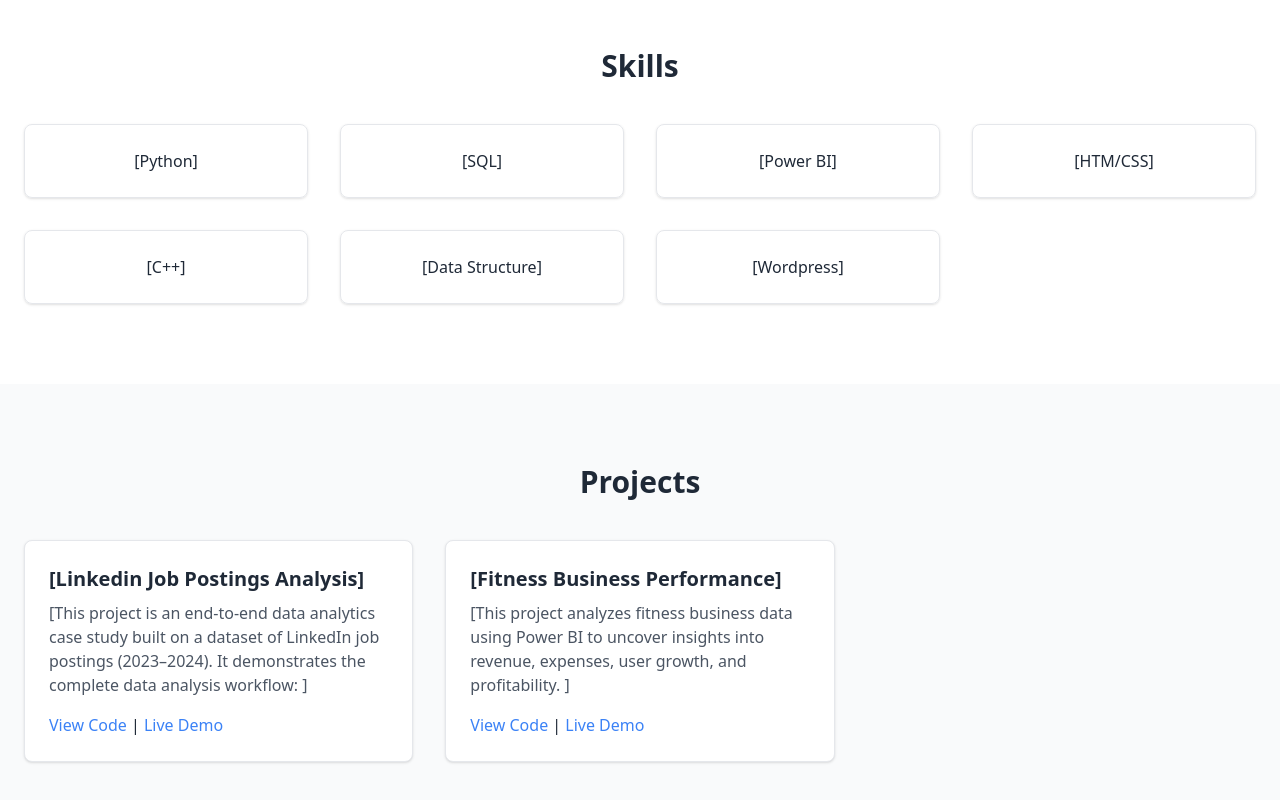
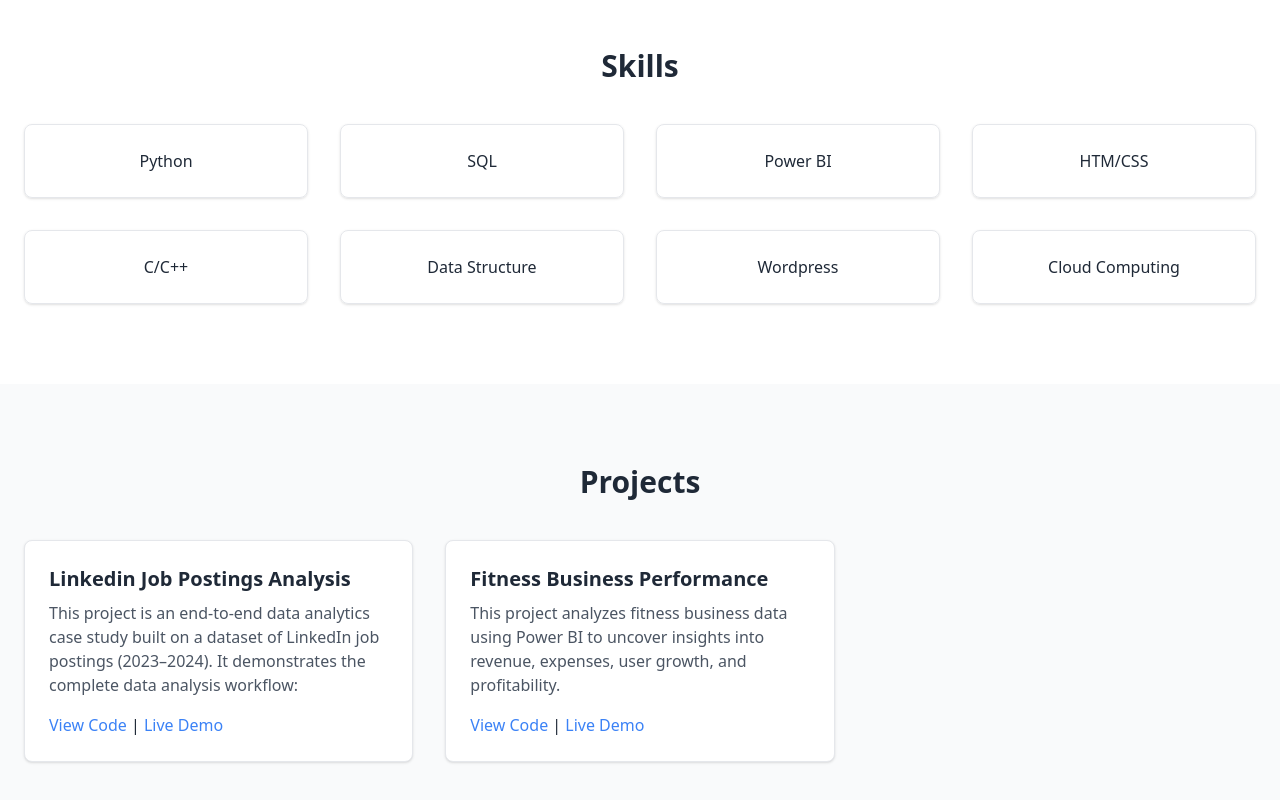
Before and after one commit to rafik99/Portfolio, a plain HTML site: page index.html in a window 1280 px wide. Shown: the part 1260-2060 px from the top of the page. Drawn offline with nearby package versions, Linux system fonts and the light colour scheme.

Commit message:
Update index.html

```diff
--- a/index.html
+++ b/index.html
@@ -11,7 +11,7 @@
   <!-- Navbar -->
   <header class="fixed top-0 left-0 w-full bg-white shadow z-50">
     <nav class="container mx-auto flex justify-between items-center py-4 px-6">
-      <h1 class="text-xl font-bold">[Your Name]</h1>
+      <h1 class="text-xl font-bold">Mahammad Rafik</h1>
       <ul class="flex space-x-6">
         <li><a href="#home" class="hover:text-blue-500">Home</a></li>
         <li><a href="#about" class="hover:text-blue-500">About</a></li>
@@ -25,8 +25,8 @@
 
   <!-- Hero Section -->
   <section id="home" class="h-screen flex flex-col justify-center items-center text-center px-6">
-    <h2 class="text-4xl md:text-6xl font-bold mb-4">Hi, I'm [Mahammad Rafik]</h2>
-    <p class="text-lg md:text-xl text-gray-600 mb-6">[Tech Enthusiast | Exploring Development & Data Analytics]</p>
+    <h2 class="text-4xl md:text-6xl font-bold mb-4">Hi, I'm Mahammad Rafik</h2>
+    <p class="text-lg md:text-xl text-gray-600 mb-6">Tech Enthusiast | Exploring Development & Data Analytics</p>
     <a href="#projects" class="px-6 py-3 bg-blue-500 text-white rounded-lg shadow hover:bg-blue-600">View My Work</a>
   </section>
 
@@ -34,14 +34,14 @@
   <section id="about" class="py-20 bg-gray-50 px-6">
     <div class="container mx-auto text-center max-w-3xl">
       <h3 class="text-3xl font-bold mb-6">About Me</h3>
-      <p class="text-gray-600 leading-relaxed">[I am a Computer Science Engineering graduate (2024) with a strong interest in both Data Analytics and Technology.
+      <p class="text-gray-600 leading-relaxed">I am a Computer Science Engineering graduate (2024) with a strong interest in both Data Analytics and Technology.
 With skills in SQL, Python, Excel, and Power BI, I enjoy working with data to uncover insights, create dashboards, and support business decision-making.
 
 Alongside analytics, I also have 1.5 years of hands-on experience in WordPress development, where I contributed to building and customizing websites, improving user experiences, and solving technical challenges.
 
 I am a continuous learner with a problem-solving mindset, eager to apply my skills in data and technology to real-world projects.
 My goal is to grow in a forward-looking organization where I can contribute to impactful solutions and advance my career in the tech domain.
-]</p>
+</p>
     </div>
   </section>
 
@@ -50,13 +50,14 @@ My goal is to grow in a forward-looking organization where I can contribute to i
     <div class="container mx-auto text-center">
       <h3 class="text-3xl font-bold mb-10">Skills</h3>
       <div class="grid grid-cols-2 sm:grid-cols-3 md:grid-cols-4 gap-8">
-        <div class="p-6 border rounded-lg shadow hover:shadow-lg">[Python]</div>
-        <div class="p-6 border rounded-lg shadow hover:shadow-lg">[SQL]</div>
-        <div class="p-6 border rounded-lg shadow hover:shadow-lg">[Power BI]</div>
-        <div class="p-6 border rounded-lg shadow hover:shadow-lg">[HTM/CSS]</div>
-        <div class="p-6 border rounded-lg shadow hover:shadow-lg">[C++]</div>
-        <div class="p-6 border rounded-lg shadow hover:shadow-lg">[Data Structure]</div>
-        <div class="p-6 border rounded-lg shadow hover:shadow-lg">[Wordpress]</div>
+        <div class="p-6 border rounded-lg shadow hover:shadow-lg">Python</div>
+        <div class="p-6 border rounded-lg shadow hover:shadow-lg">SQL</div>
+        <div class="p-6 border rounded-lg shadow hover:shadow-lg">Power BI</div>
+        <div class="p-6 border rounded-lg shadow hover:shadow-lg">HTM/CSS</div>
+        <div class="p-6 border rounded-lg shadow hover:shadow-lg">C/C++</div>
+        <div class="p-6 border rounded-lg shadow hover:shadow-lg">Data Structure</div>
+        <div class="p-6 border rounded-lg shadow hover:shadow-lg">Wordpress</div>
+        <div class="p-6 border rounded-lg shadow hover:shadow-lg">Cloud Computing</div>
 
       </div>
     </div>
@@ -70,20 +71,20 @@ My goal is to grow in a forward-looking organization where I can contribute to i
 
         <!-- Project Card -->
         <div class="bg-white border rounded-lg shadow hover:shadow-xl p-6 text-left">
-          <h4 class="text-xl font-semibold mb-2">[Linkedin Job Postings Analysis]</h4>
-          <p class="text-gray-600 mb-4">[This project is an end-to-end data analytics case study built on a dataset of LinkedIn job postings (2023–2024). It demonstrates the complete data analysis workflow:
+          <h4 class="text-xl font-semibold mb-2">Linkedin Job Postings Analysis</h4>
+          <p class="text-gray-600 mb-4">This project is an end-to-end data analytics case study built on a dataset of LinkedIn job postings (2023–2024). It demonstrates the complete data analysis workflow:
 
-]</p>
+</p>
           <a href="[https://github.com/rafik99/Linkedin_Job_Postings_Analysis-/blob/main/Linkedln_job_Postings_Analytics_2023-24_PROJECT%20(1).ipynb]" target="_blank" class="text-blue-500 hover:underline">View Code</a> |
           <a href="[https://github.com/rafik99/Linkedin_Job_Postings_Analysis]" target="_blank" class="text-blue-500 hover:underline">Live Demo</a>
         </div>
 
          <!-- Project Card -->
         <div class="bg-white border rounded-lg shadow hover:shadow-xl p-6 text-left">
-          <h4 class="text-xl font-semibold mb-2">[Fitness Business Performance]</h4>
-          <p class="text-gray-600 mb-4">[This project analyzes fitness business data using Power BI to uncover insights into revenue, expenses, user growth, and profitability.
+          <h4 class="text-xl font-semibold mb-2">Fitness Business Performance</h4>
+          <p class="text-gray-600 mb-4">This project analyzes fitness business data using Power BI to uncover insights into revenue, expenses, user growth, and profitability.
 
-]</p>
+</p>
           <a href="[https://github.com/rafik99/Fitness-Business-Performance/blob/main/Fitness%20BI%20_Project.pbix]" target="_blank" class="text-blue-500 hover:underline">View Code</a> |
           <a href="[https://github.com/rafik99/Fitness-Business-Performance/]" target="_blank" class="text-blue-500 hover:underline">Live Demo</a>
         </div>
```
